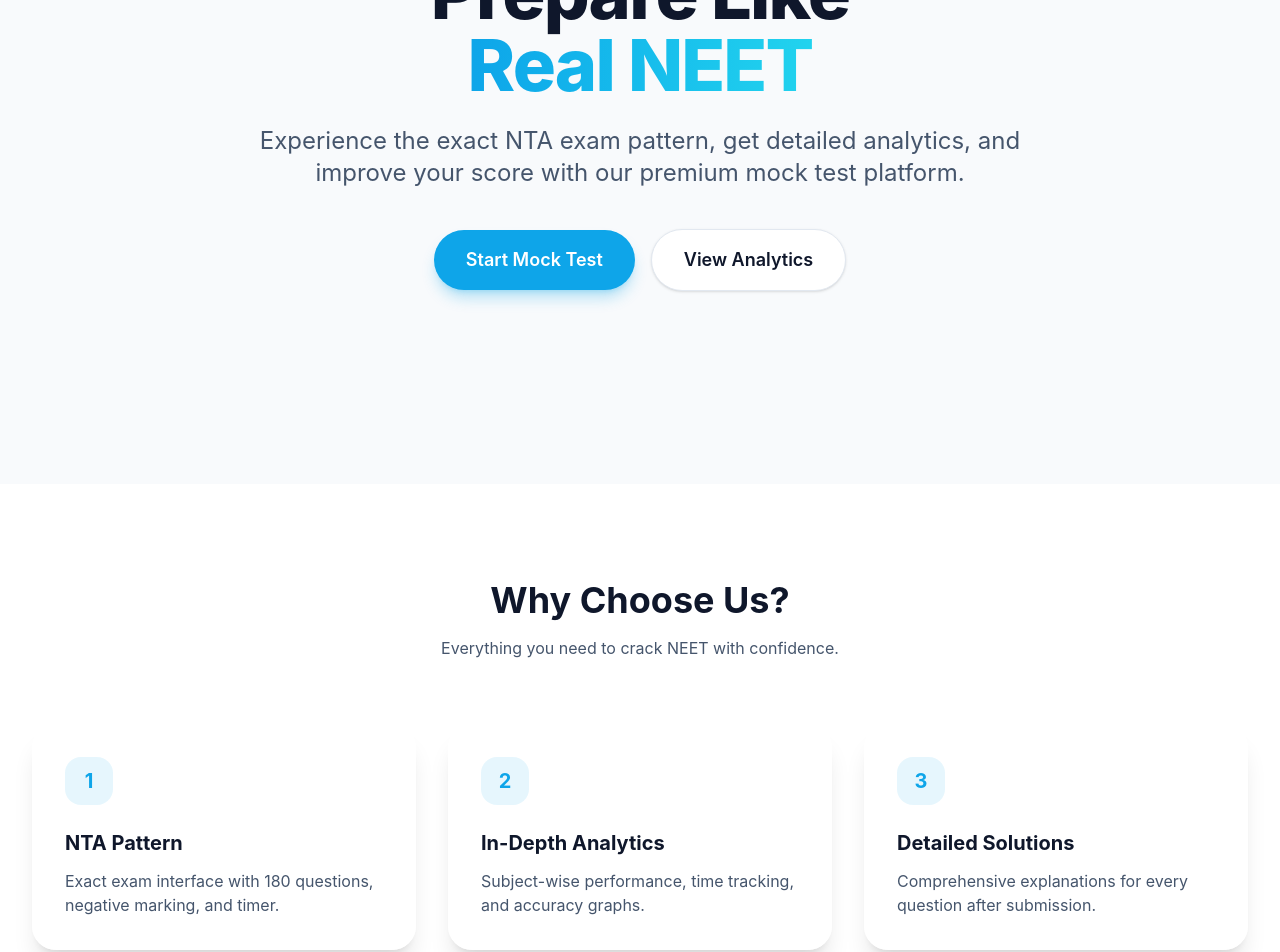
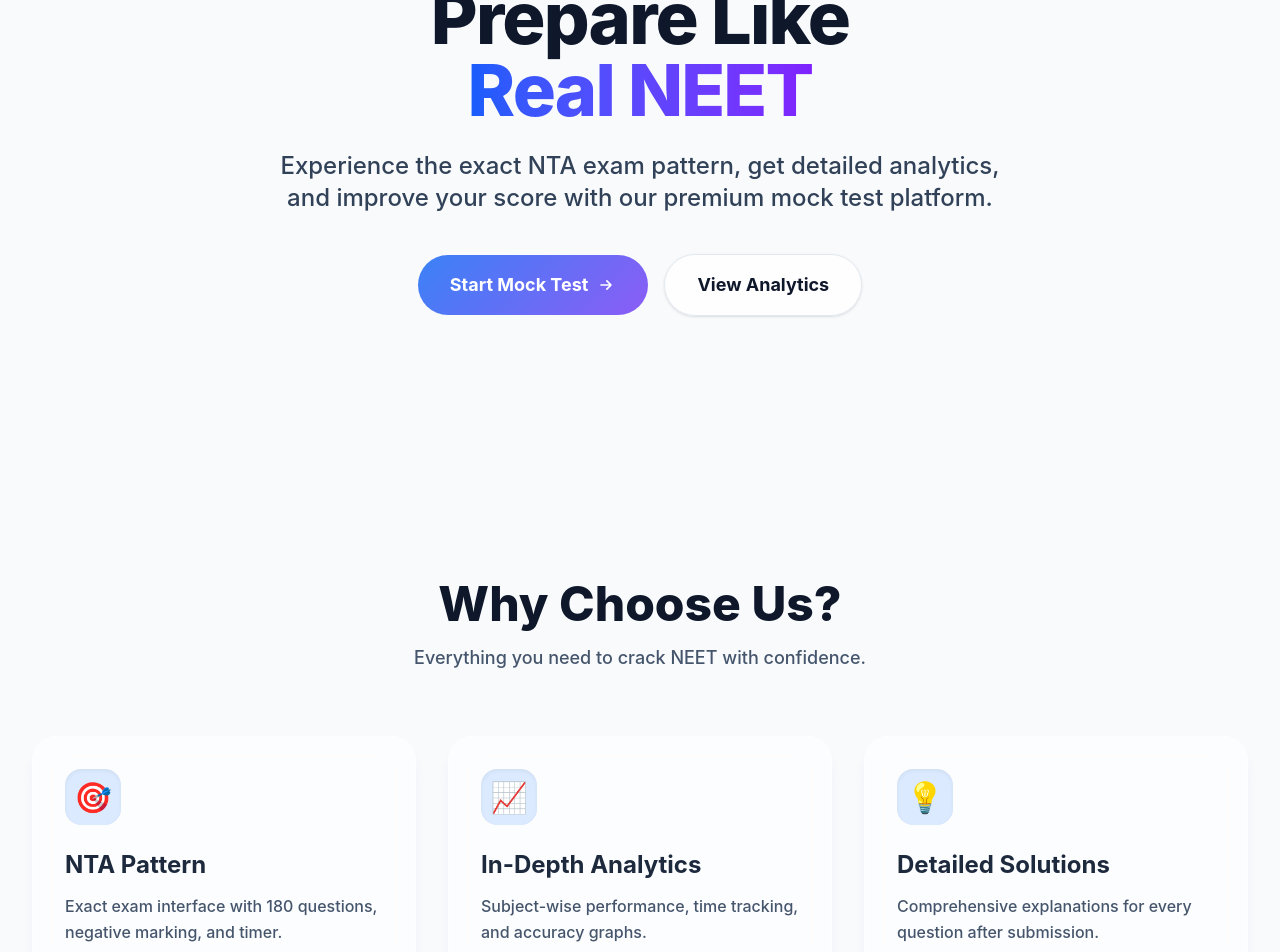
Before and after one commit to gk044996-cmd/gk-neet, a React (Vite) app in the folder frontend/: page / in a window 1280 px wide. Shown: the part 300-1252 px from the top of the page. Built offline with nearby package versions, Linux system fonts and the light colour scheme; no server answers.

Commit message:
Fixed the Bugs

```diff
--- a/frontend/src/index.css
+++ b/frontend/src/index.css
@@ -1,23 +1,97 @@
 @import "tailwindcss";
 
 @theme {
-  --color-primary: #0ea5e9;
-  --color-secondary: #0f172a;
-  --color-accent: #22d3ee;
-  --color-dark: #1e293b;
-  --color-darker: #0f172a;
+  --color-primary: #3b82f6; /* Modern Blue */
+  --color-secondary: #1e293b;
+  --color-accent: #8b5cf6; /* Vibrant Violet */
+  --color-dark: #0f172a;
+  --color-darker: #020617;
+  --color-success: #10b981;
+  --color-danger: #ef4444;
+  --font-sans: 'Inter', system-ui, sans-serif;
 }
 
 @layer base {
   body {
-    @apply bg-slate-50 text-slate-900;
+    @apply bg-slate-50 text-slate-900 antialiased selection:bg-blue-500/30 selection:text-blue-700 transition-colors duration-300;
+    scroll-behavior: smooth;
   }
 }
 
 .glass-panel {
-  @apply bg-white/70 backdrop-blur-md border border-white/20 shadow-xl;
+  @apply bg-white/80 backdrop-blur-xl border border-white/50 shadow-2xl shadow-blue-900/5;
 }
 
 .dark .glass-panel {
-  @apply bg-slate-900/70 border-slate-700/50 shadow-slate-900/50;
+  @apply bg-slate-900/80 border-slate-700/50 shadow-black/50;
 }
+
+.glass-card {
+  @apply bg-white/60 backdrop-blur-lg border border-white/40 shadow-lg shadow-indigo-900/5 hover:shadow-indigo-900/10 transition-all duration-300;
+}
+
+.dark .glass-card {
+  @apply bg-slate-800/60 border-slate-700/40 shadow-black/40 hover:shadow-black/60;
+}
+
+.gradient-text {
+  @apply bg-clip-text text-transparent bg-gradient-to-r from-blue-600 to-violet-600;
+}
+
+.dark .gradient-text {
+  @apply from-blue-400 to-violet-400;
+}
+
+.premium-gradient {
+  background: linear-gradient(135deg, var(--color-primary), var(--color-accent));
+}
+
+@keyframes slideInUp {
+  from { opacity: 0; transform: translateY(20px); }
+  to { opacity: 1; transform: translateY(0); }
+}
+
+@keyframes fadeIn {
+  from { opacity: 0; }
+  to { opacity: 1; }
+}
+
+.animate-slide-up {
+  animation: slideInUp 0.5s cubic-bezier(0.16, 1, 0.3, 1) forwards;
+}
+
+.animate-fade-in {
+  animation: fadeIn 0.4s ease-out forwards;
+}
+
+/* Custom scrollbar for webkit */
+::-webkit-scrollbar {
+  width: 6px;
+  height: 6px;
+}
+::-webkit-scrollbar-track {
+  @apply bg-slate-100;
+}
+.dark ::-webkit-scrollbar-track {
+  @apply bg-slate-900;
+}
+::-webkit-scrollbar-thumb {
+  @apply bg-slate-300 rounded-full;
+}
+.dark ::-webkit-scrollbar-thumb {
+  @apply bg-slate-700;
+}
+::-webkit-scrollbar-thumb:hover {
+  @apply bg-slate-400;
+}
+.dark ::-webkit-scrollbar-thumb:hover {
+  @apply bg-slate-600;
+}
+
+.hide-scrollbar::-webkit-scrollbar {
+  display: none;
+}
+.hide-scrollbar {
+  -ms-overflow-style: none;
+  scrollbar-width: none;
+}
--- a/frontend/src/pages/Home.jsx
+++ b/frontend/src/pages/Home.jsx
@@ -6,24 +6,32 @@
   return (
     <div className="w-full">
       {/* Hero Section */}
-      <section className="relative min-h-[90vh] flex items-center justify-center overflow-hidden">
-        <div className="absolute inset-0 bg-gradient-to-br from-primary/10 to-accent/5 dark:from-primary/5 dark:to-accent/5 -z-10" />
-        <div className="absolute top-1/2 left-1/2 -translate-x-1/2 -translate-y-1/2 w-[800px] h-[800px] bg-primary/20 blur-[120px] rounded-full -z-10 pointer-events-none" />
+      <section className="relative min-h-[90vh] flex items-center justify-center overflow-hidden animated-bg">
+        <div className="absolute inset-0 bg-slate-50/80 dark:bg-slate-900/90 backdrop-blur-sm -z-0" />
+        <div className="absolute top-1/2 left-1/2 -translate-x-1/2 -translate-y-1/2 w-[800px] h-[800px] bg-blue-500/20 blur-[120px] rounded-full -z-10 pointer-events-none" />
 
-        <div className="max-w-7xl mx-auto px-4 sm:px-6 lg:px-8 text-center">
+        <div className="max-w-7xl mx-auto px-4 sm:px-6 lg:px-8 text-center relative z-10">
+          <motion.div
+            initial={{ opacity: 0, scale: 0.9 }}
+            animate={{ opacity: 1, scale: 1 }}
+            transition={{ duration: 0.5 }}
+            className="inline-block mb-4 px-4 py-1.5 rounded-full bg-blue-100/50 dark:bg-blue-900/30 border border-blue-200 dark:border-blue-800 backdrop-blur-md text-blue-700 dark:text-blue-300 font-semibold text-sm"
+          >
+            🚀 The Ultimate NEET Preparation Platform
+          </motion.div>
           <motion.h1
             initial={{ opacity: 0, y: 20 }}
             animate={{ opacity: 1, y: 0 }}
             className="text-5xl md:text-7xl font-extrabold tracking-tight mb-6"
           >
             Prepare Like <br/>
-            <span className="bg-gradient-to-r from-primary to-accent bg-clip-text text-transparent">Real NEET</span>
+            <span className="gradient-text">Real NEET</span>
           </motion.h1>
           <motion.p
             initial={{ opacity: 0, y: 20 }}
             animate={{ opacity: 1, y: 0 }}
             transition={{ delay: 0.1 }}
-            className="text-xl md:text-2xl text-slate-600 dark:text-slate-300 mb-10 max-w-3xl mx-auto"
+            className="text-xl md:text-2xl text-slate-700 dark:text-slate-300 mb-10 max-w-3xl mx-auto font-medium"
           >
             Experience the exact NTA exam pattern, get detailed analytics, and improve your score with our premium mock test platform.
           </motion.p>
@@ -33,10 +41,11 @@
             transition={{ delay: 0.2 }}
             className="flex flex-col sm:flex-row justify-center items-center gap-4"
           >
-            <Link to="/register" className="px-8 py-4 rounded-full bg-primary text-white font-semibold text-lg hover:bg-primary/90 shadow-lg shadow-primary/30 transition-all hover:-translate-y-1 w-full sm:w-auto">
+            <Link to="/register" className="px-8 py-4 rounded-full premium-gradient text-white font-bold text-lg hover:shadow-lg hover:shadow-blue-500/40 hover:-translate-y-1 transition-all w-full sm:w-auto text-center flex items-center justify-center gap-2">
               Start Mock Test
+              <svg className="w-5 h-5" fill="none" stroke="currentColor" viewBox="0 0 24 24"><path strokeLinecap="round" strokeLinejoin="round" strokeWidth={2} d="M13 7l5 5m0 0l-5 5m5-5H6" /></svg>
             </Link>
-            <Link to="/login" className="px-8 py-4 rounded-full bg-white dark:bg-slate-800 text-slate-900 dark:text-white font-semibold text-lg border border-slate-200 dark:border-slate-700 hover:bg-slate-50 dark:hover:bg-slate-700 shadow-sm transition-all w-full sm:w-auto">
+            <Link to="/login" className="px-8 py-4 rounded-full bg-white/80 dark:bg-slate-800/80 backdrop-blur-md text-slate-900 dark:text-white font-bold text-lg border border-slate-200 dark:border-slate-700 hover:bg-white dark:hover:bg-slate-700 shadow-sm hover:shadow-md transition-all w-full sm:w-auto text-center">
               View Analytics
             </Link>
           </motion.div>
@@ -44,22 +53,23 @@
       </section>
 
       {/* Features Section */}
-      <section className="py-24 bg-white dark:bg-slate-900">
-        <div className="max-w-7xl mx-auto px-4 sm:px-6 lg:px-8">
+      <section className="py-24 bg-slate-50 dark:bg-slate-900 relative">
+        <div className="absolute inset-0 bg-grid-slate-200 [mask-image:linear-gradient(0deg,white,rgba(255,255,255,0.6))] dark:bg-grid-slate-700/25 dark:[mask-image:linear-gradient(0deg,rgba(255,255,255,0.1),rgba(255,255,255,0.5))] -z-10" style={{ backgroundSize: '30px 30px', backgroundImage: 'linear-gradient(to right, #e2e8f0 1px, transparent 1px), linear-gradient(to bottom, #e2e8f0 1px, transparent 1px)' }} />
+        <div className="max-w-7xl mx-auto px-4 sm:px-6 lg:px-8 relative z-10">
           <div className="text-center mb-16">
-            <h2 className="text-3xl md:text-4xl font-bold mb-4">Why Choose Us?</h2>
-            <p className="text-slate-600 dark:text-slate-400 max-w-2xl mx-auto">Everything you need to crack NEET with confidence.</p>
+            <h2 className="text-3xl md:text-5xl font-extrabold mb-4 text-slate-900 dark:text-white">Why Choose Us?</h2>
+            <p className="text-lg text-slate-600 dark:text-slate-400 max-w-2xl mx-auto font-medium">Everything you need to crack NEET with confidence.</p>
           </div>
           <div className="grid grid-cols-1 md:grid-cols-3 gap-8">
             {[
-              { title: 'NTA Pattern', desc: 'Exact exam interface with 180 questions, negative marking, and timer.' },
-              { title: 'In-Depth Analytics', desc: 'Subject-wise performance, time tracking, and accuracy graphs.' },
-              { title: 'Detailed Solutions', desc: 'Comprehensive explanations for every question after submission.' }
+              { title: 'NTA Pattern', desc: 'Exact exam interface with 180 questions, negative marking, and timer.', icon: '🎯' },
+              { title: 'In-Depth Analytics', desc: 'Subject-wise performance, time tracking, and accuracy graphs.', icon: '📈' },
+              { title: 'Detailed Solutions', desc: 'Comprehensive explanations for every question after submission.', icon: '💡' }
             ].map((feature, i) => (
-              <div key={i} className="glass-panel p-8 rounded-3xl hover:-translate-y-2 transition-transform duration-300">
-                <div className="w-12 h-12 bg-primary/10 text-primary rounded-2xl flex items-center justify-center mb-6 text-xl font-bold">{i+1}</div>
-                <h3 className="text-xl font-bold mb-3">{feature.title}</h3>
-                <p className="text-slate-600 dark:text-slate-400">{feature.desc}</p>
+              <div key={i} className="glass-card p-8 rounded-3xl group">
+                <div className="w-14 h-14 bg-blue-100 dark:bg-blue-900/40 text-blue-600 dark:text-blue-400 rounded-2xl flex items-center justify-center mb-6 text-3xl font-bold group-hover:scale-110 transition-transform shadow-inner">{feature.icon}</div>
+                <h3 className="text-2xl font-bold mb-3 text-slate-800 dark:text-slate-100">{feature.title}</h3>
+                <p className="text-slate-600 dark:text-slate-400 font-medium leading-relaxed">{feature.desc}</p>
               </div>
             ))}
           </div>
```
Also changed, not shown: frontend/src/pages/MockTest.jsx (+81 -55 lines).
